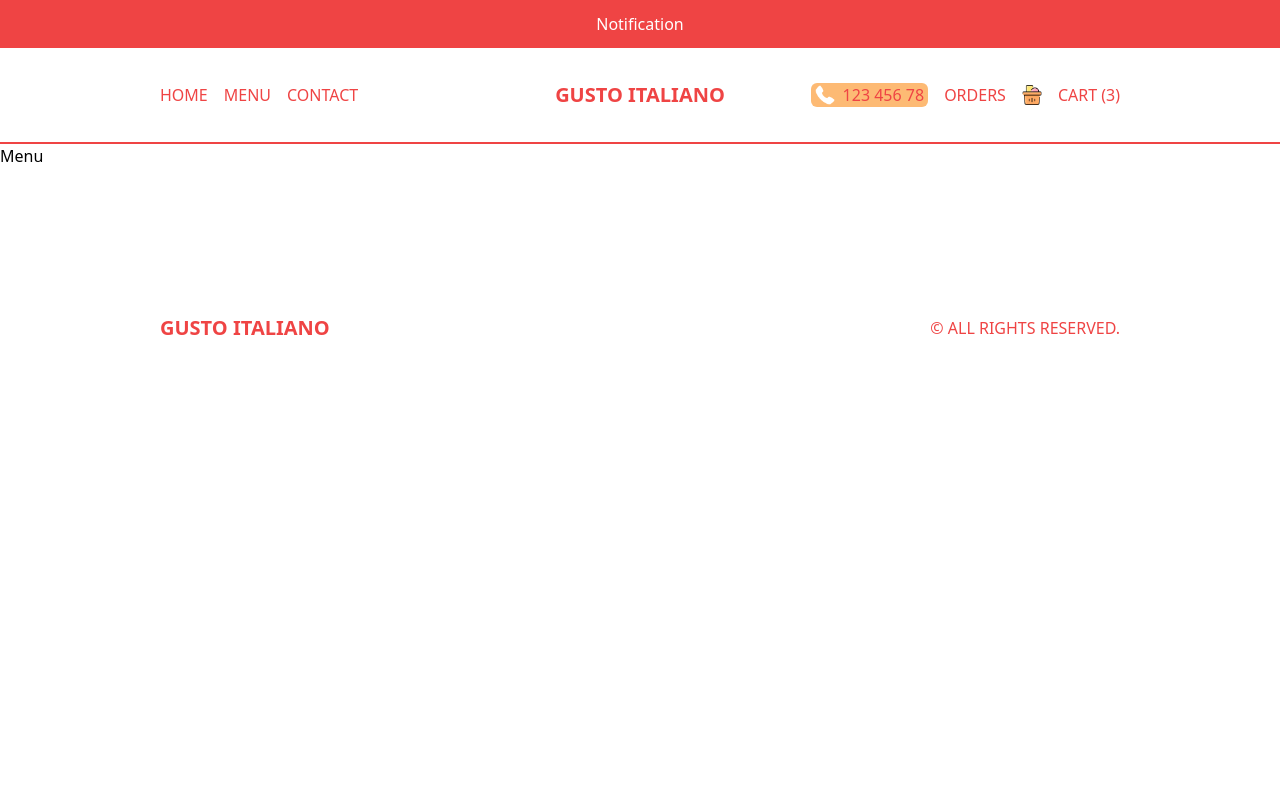
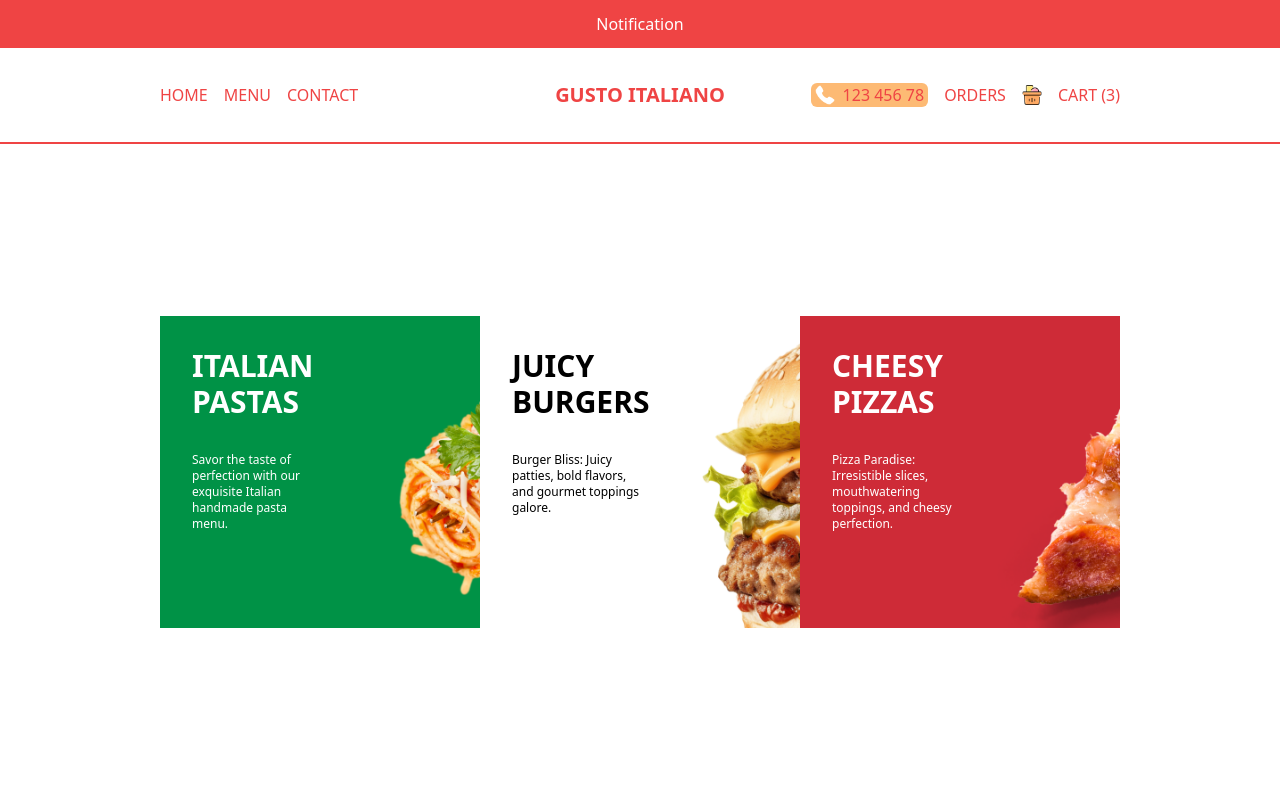
Before and after one commit to paloclanweb/restaurant, a Next.js app: page /menu in a window 1280 px wide. Shown: the top 800 px of the page. Built offline with nearby package versions, Linux system fonts and the light colour scheme.

Commit message:
feat(categoryPage) finished category page

```diff
--- a/src/app/menu/page.tsx
+++ b/src/app/menu/page.tsx
@@ -1,9 +1,26 @@
-import React from 'react'
+import React from "react";
+import { menu } from "../../data";
+import Link from "next/link";
 
 const MenuPage = () => {
   return (
-    <div>Menu</div>
-  )
-}
+    <div className="p-4 lg:px-20 xl:px-40 h-[calc(100vh-6rem)] md:h-[calc(100vh-9rem)] flex flex-col md:flex-row items-center">
+      {menu.map((category) => (
+        <Link
+          href={`/menu/${category.slug}`}
+          key={category.id}
+          className="w-full h-1/3 bg-cover p-8 md:h-1/2"
+          style={{ backgroundImage: `url(${category.img})` }}
+        >
+          <div className={`text-${category.color} w-1/2`}>
+            <h1 className="uppercase font-bold text-3xl">{category.title}</h1>
+            <p className="text-sm my-8 md:text-xs xl:text-xs 2xl:text-sm">{category.desc}</p>
+            <button className={`hidden 2xl:block bg-${category.color === "white" ? "black" : "red-500"} text-${category.color === "black" ? "white" : "red-500"} py-2 px-4 rounded-md`}>Explore</button>
+          </div>
+        </Link>
+      ))}
+    </div>
+  );
+};
 
-export default MenuPage
+export default MenuPage;
```
